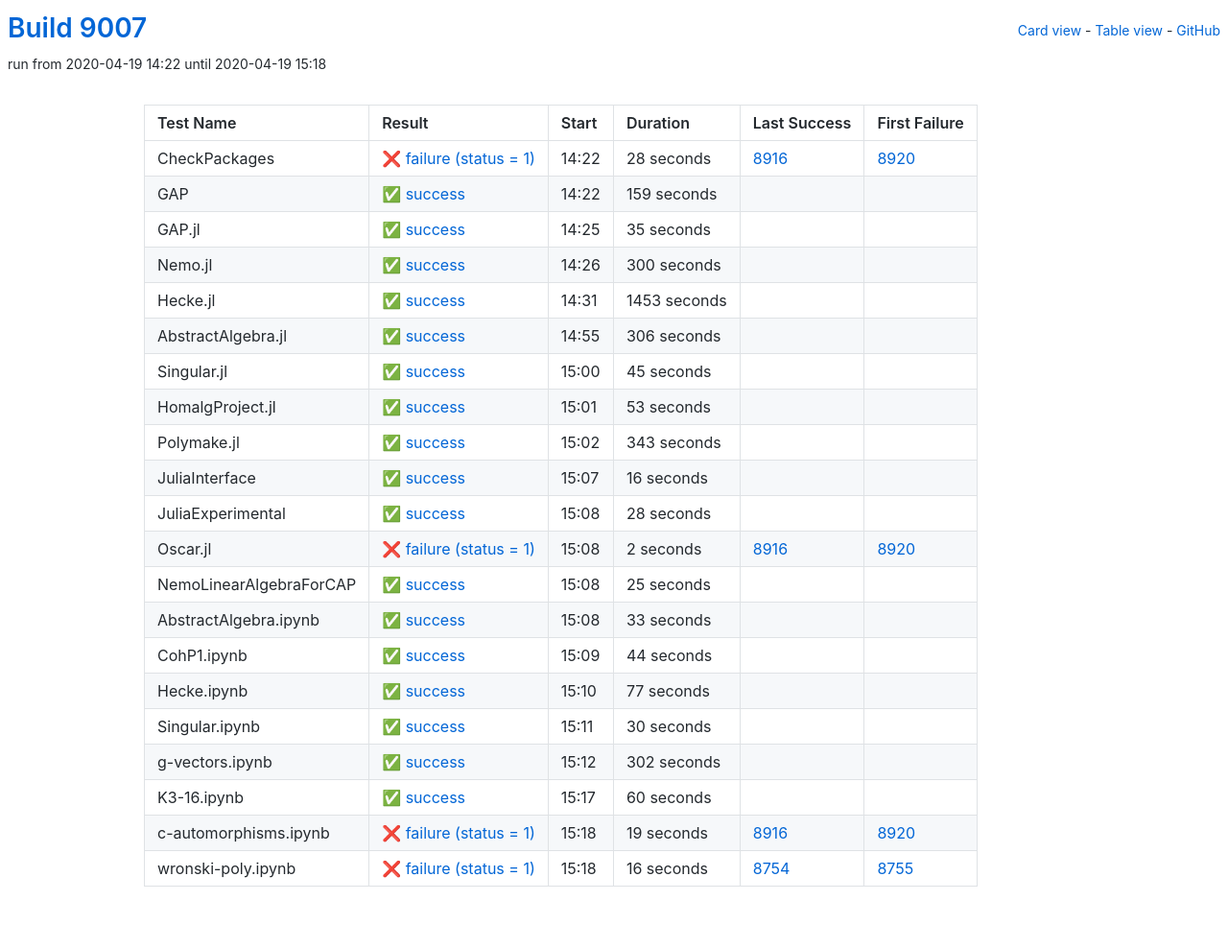
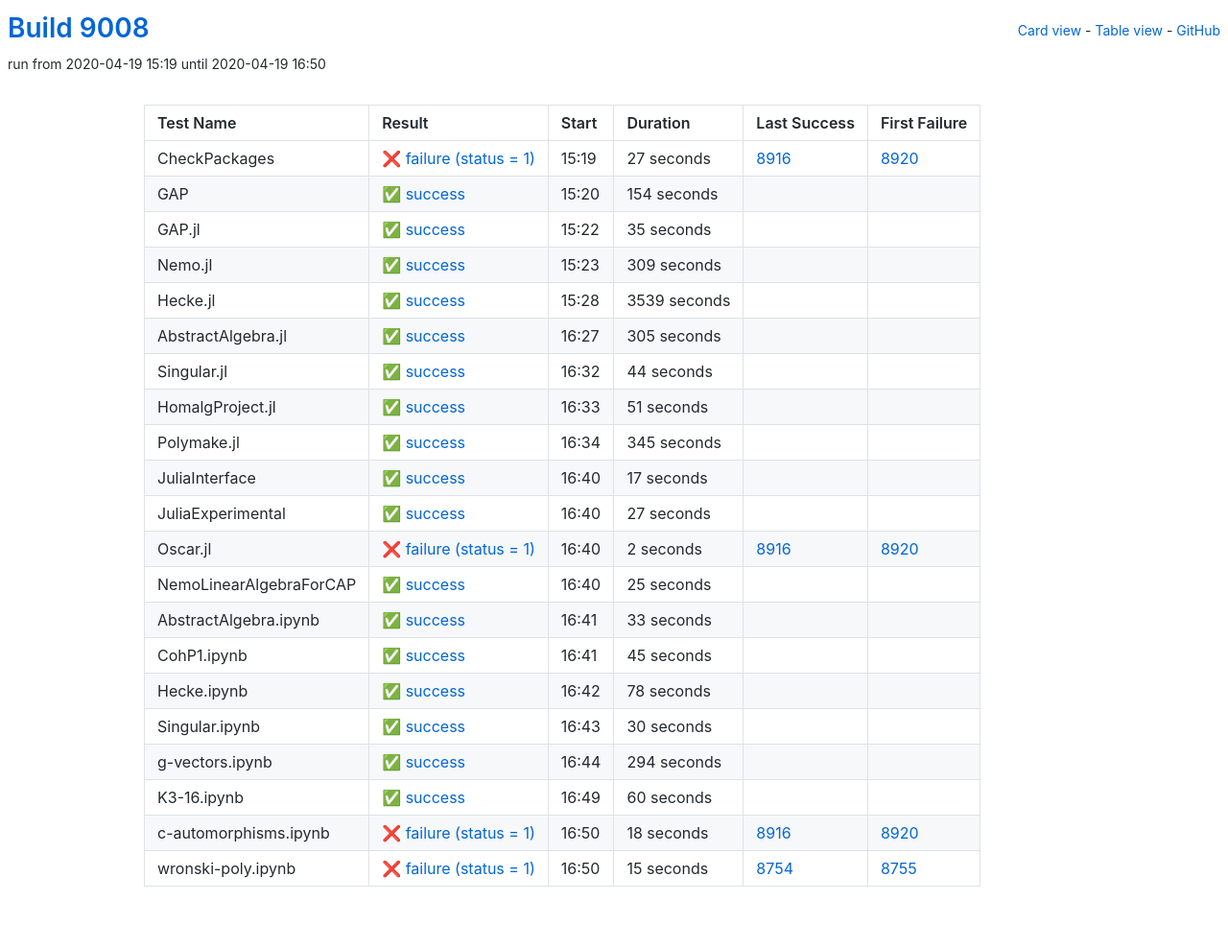
Before and after one commit to oscar-system/oscar-ci-status, a Jekyll site: the page built from table.html, in a window 1280 px wide. Shown: the whole page at 96% size. Built offline with Jekyll 4.4.1, drawn with Linux system fonts in a browser that asks for light colours.

Commit message:
Build 9008

```diff
--- a/_data/ci.yml
+++ b/_data/ci.yml
@@ -1,27 +1,27 @@
-build: 9007
-build_url: https://oscarci.mathematik.uni-kl.de/job/oscar/9007/
+build: 9008
+build_url: https://oscarci.mathematik.uni-kl.de/job/oscar/9008/
 job: oscar
 tests:
-- duration: 28
+- duration: 27
   exitcode: 1
   first_failure: 8920
   first_failure_url: https://oscarci.mathematik.uni-kl.de/job/oscar/8920/
   last_success: 8916
   last_success_url: https://oscarci.mathematik.uni-kl.de/job/oscar/8916/
-  log: https://oscarci.mathematik.uni-kl.de/job/oscar/9007/artifact/logs/build-9007/CheckPackages.log
+  log: https://oscarci.mathematik.uni-kl.de/job/oscar/9008/artifact/logs/build-9008/CheckPackages.log
   name: CheckPackages
-  start: 2020-04-19 14:22
+  start: 2020-04-19 15:19
   status: failure
   success: false
-- duration: 159
+- duration: 154
   exitcode: 0
   first_failure: false
   first_failure_url: null
   last_success: false
   last_success_url: null
-  log: https://oscarci.mathematik.uni-kl.de/job/oscar/9007/artifact/logs/build-9007/GAP.log
+  log: https://oscarci.mathematik.uni-kl.de/job/oscar/9008/artifact/logs/build-9008/GAP.log
   name: GAP
-  start: 2020-04-19 14:22
+  start: 2020-04-19 15:20
   status: success
   success: true
 - duration: 35
@@ -30,42 +30,130 @@ tests:
   first_failure_url: null
   last_success: false
   last_success_url: null
-  log: https://oscarci.mathematik.uni-kl.de/job/oscar/9007/artifact/logs/build-9007/GAP.jl.log
+  log: https://oscarci.mathematik.uni-kl.de/job/oscar/9008/artifact/logs/build-9008/GAP.jl.log
   name: GAP.jl
-  start: 2020-04-19 14:25
+  start: 2020-04-19 15:22
   status: success
   success: true
-- duration: 300
+- duration: 309
   exitcode: 0
   first_failure: false
   first_failure_url: null
   last_success: false
   last_success_url: null
-  log: https://oscarci.mathematik.uni-kl.de/job/oscar/9007/artifact/logs/build-9007/Nemo.jl.log
+  log: https://oscarci.mathematik.uni-kl.de/job/oscar/9008/artifact/logs/build-9008/Nemo.jl.log
   name: Nemo.jl
-  start: 2020-04-19 14:26
+  start: 2020-04-19 15:23
   status: success
   success: true
-- duration: 1453
+- duration: 3539
   exitcode: 0
   first_failure: false
   first_failure_url: null
   last_success: false
   last_success_url: null
-  log: https://oscarci.mathematik.uni-kl.de/job/oscar/9007/artifact/logs/build-9007/Hecke.jl.log
+  log: https://oscarci.mathematik.uni-kl.de/job/oscar/9008/artifact/logs/build-9008/Hecke.jl.log
   name: Hecke.jl
-  start: 2020-04-19 14:31
+  start: 2020-04-19 15:28
   status: success
   success: true
-- duration: 306
+- duration: 305
   exitcode: 0
   first_failure: false
   first_failure_url: null
   last_success: false
   last_success_url: null
-  log: https://oscarci.mathematik.uni-kl.de/job/oscar/9007/artifact/logs/build-9007/AbstractAlgebra.jl.log
+  log: https://oscarci.mathematik.uni-kl.de/job/oscar/9008/artifact/logs/build-9008/AbstractAlgebra.jl.log
   name: AbstractAlgebra.jl
-  start: 2020-04-19 14:55
+  start: 2020-04-19 16:27
+  status: success
+  success: true
+- duration: 44
+  exitcode: 0
+  first_failure: false
+  first_failure_url: null
+  last_success: false
+  last_success_url: null
+  log: https://oscarci.mathematik.uni-kl.de/job/oscar/9008/artifact/logs/build-9008/Singular.jl.log
+  name: Singular.jl
+  start: 2020-04-19 16:32
+  status: success
+  success: true
+- duration: 51
+  exitcode: 0
+  first_failure: false
+  first_failure_url: null
+  last_success: false
+  last_success_url: null
+  log: https://oscarci.mathematik.uni-kl.de/job/oscar/9008/artifact/logs/build-9008/HomalgProject.jl.log
+  name: HomalgProject.jl
+  start: 2020-04-19 16:33
+  status: success
+  success: true
+- duration: 345
+  exitcode: 0
+  first_failure: false
+  first_failure_url: null
+  last_success: false
+  last_success_url: null
+  log: https://oscarci.mathematik.uni-kl.de/job/oscar/9008/artifact/logs/build-9008/Polymake.jl.log
+  name: Polymake.jl
+  start: 2020-04-19 16:34
+  status: success
+  success: true
+- duration: 17
+  exitcode: 0
+  first_failure: false
+  first_failure_url: null
+  last_success: false
+  last_success_url: null
+  log: https://oscarci.mathematik.uni-kl.de/job/oscar/9008/artifact/logs/build-9008/JuliaInterface.log
+  name: JuliaInterface
+  start: 2020-04-19 16:40
+  status: success
+  success: true
+- duration: 27
+  exitcode: 0
+  first_failure: false
+  first_failure_url: null
+  last_success: false
+  last_success_url: null
+  log: https://oscarci.mathematik.uni-kl.de/job/oscar/9008/artifact/logs/build-9008/JuliaExperimental.log
+  name: JuliaExperimental
+  start: 2020-04-19 16:40
+  status: success
+  success: true
+- duration: 2
+  exitcode: 1
+  first_failure: 8920
+  first_failure_url: https://oscarci.mathematik.uni-kl.de/job/oscar/8920/
+  last_success: 8916
+  last_success_url: https://oscarci.mathematik.uni-kl.de/job/oscar/8916/
+  log: https://oscarci.mathematik.uni-kl.de/job/oscar/9008/artifact/logs/build-9008/Oscar.jl.log
+  name: Oscar.jl
+  start: 2020-04-19 16:40
+  status: failure
+  success: false
+- duration: 25
+  exitcode: 0
+  first_failure: false
+  first_failure_url: null
+  last_success: false
+  last_success_url: null
+  log: https://oscarci.mathematik.uni-kl.de/job/oscar/9008/artifact/logs/build-9008/NemoLinearAlgebraForCAP.log
+  name: NemoLinearAlgebraForCAP
+  start: 2020-04-19 16:40
+  status: success
+  success: true
+- duration: 33
+  exitcode: 0
+  first_failure: false
+  first_failure_url: null
+  last_success: false
+  last_success_url: null
+  log: https://oscarci.mathematik.uni-kl.de/job/oscar/9008/artifact/logs/build-9008/AbstractAlgebra.ipynb.log
+  name: AbstractAlgebra.ipynb
+  start: 2020-04-19 16:41
   status: success
   success: true
 - duration: 45
@@ -74,108 +162,20 @@ tests:
   first_failure_url: null
   last_success: false
   last_success_url: null
-  log: https://oscarci.mathematik.uni-kl.de/job/oscar/9007/artifact/logs/build-9007/Singular.jl.log
-  name: Singular.jl
-  start: 2020-04-19 15:00
+  log: https://oscarci.mathematik.uni-kl.de/job/oscar/9008/artifact/logs/build-9008/CohP1.ipynb.log
+  name: CohP1.ipynb
+  start: 2020-04-19 16:41
   status: success
   success: true
-- duration: 53
+- duration: 78
   exitcode: 0
   first_failure: false
   first_failure_url: null
   last_success: false
   last_success_url: null
-  log: https://oscarci.mathematik.uni-kl.de/job/oscar/9007/artifact/logs/build-9007/HomalgProject.jl.log
-  name: HomalgProject.jl
-  start: 2020-04-19 15:01
-  status: success
-  success: true
-- duration: 343
-  exitcode: 0
-  first_failure: false
-  first_failure_url: null
-  last_success: false
-  last_success_url: null
-  log: https://oscarci.mathematik.uni-kl.de/job/oscar/9007/artifact/logs/build-9007/Polymake.jl.log
-  name: Polymake.jl
-  start: 2020-04-19 15:02
-  status: success
-  success: true
-- duration: 16
-  exitcode: 0
-  first_failure: false
-  first_failure_url: null
-  last_success: false
-  last_success_url: null
-  log: https://oscarci.mathematik.uni-kl.de/job/oscar/9007/artifact/logs/build-9007/JuliaInterface.log
-  name: JuliaInterface
-  start: 2020-04-19 15:07
-  status: success
-  success: true
-- duration: 28
-  exitcode: 0
-  first_failure: false
-  first_failure_url: null
-  last_success: false
-  last_success_url: null
-  log: https://oscarci.mathematik.uni-kl.de/job/oscar/9007/artifact/logs/build-9007/JuliaExperimental.log
-  name: JuliaExperimental
-  start: 2020-04-19 15:08
-  status: success
-  success: true
-- duration: 2
-  exitcode: 1
-  first_failure: 8920
-  first_failure_url: https://oscarci.mathematik.uni-kl.de/job/oscar/8920/
-  last_success: 8916
-  last_success_url: https://oscarci.mathematik.uni-kl.de/job/oscar/8916/
-  log: https://oscarci.mathematik.uni-kl.de/job/oscar/9007/artifact/logs/build-9007/Oscar.jl.log
-  name: Oscar.jl
-  start: 2020-04-19 15:08
-  status: failure
-  success: false
-- duration: 25
-  exitcode: 0
-  first_failure: false
-  first_failure_url: null
-  last_success: false
-  last_success_url: null
-  log: https://oscarci.mathematik.uni-kl.de/job/oscar/9007/artifact/logs/build-9007/NemoLinearAlgebraForCAP.log
-  name: NemoLinearAlgebraForCAP
-  start: 2020-04-19 15:08
-  status: success
-  success: true
-- duration: 33
-  exitcode: 0
-  first_failure: false
-  first_failure_url: null
-  last_success: false
-  last_success_url: null
-  log: https://oscarci.mathematik.uni-kl.de/job/oscar/9007/artifact/logs/build-9007/AbstractAlgebra.ipynb.log
-  name: AbstractAlgebra.ipynb
-  start: 2020-04-19 15:08
-  status: success
-  success: true
-- duration: 44
-  exitcode: 0
-  first_failure: false
-  first_failure_url: null
-  last_success: false
-  last_success_url: null
-  log: https://oscarci.mathematik.uni-kl.de/job/oscar/9007/artifact/logs/build-9007/CohP1.ipynb.log
-  name: CohP1.ipynb
-  start: 2020-04-19 15:09
-  status: success
-  success: true
-- duration: 77
-  exitcode: 0
-  first_failure: false
-  first_failure_url: null
-  last_success: false
-  last_success_url: null
-  log: https://oscarci.mathematik.uni-kl.de/job/oscar/9007/artifact/logs/build-9007/Hecke.ipynb.log
+  log: https://oscarci.mathematik.uni-kl.de/job/oscar/9008/artifact/logs/build-9008/Hecke.ipynb.log
   name: Hecke.ipynb
-  start: 2020-04-19 15:10
+  start: 2020-04-19 16:42
   status: success
   success: true
 - duration: 30
@@ -184,20 +184,20 @@ tests:
   first_failure_url: null
   last_success: false
   last_success_url: null
-  log: https://oscarci.mathematik.uni-kl.de/job/oscar/9007/artifact/logs/build-9007/Singular.ipynb.log
+  log: https://oscarci.mathematik.uni-kl.de/job/oscar/9008/artifact/logs/build-9008/Singular.ipynb.log
   name: Singular.ipynb
-  start: 2020-04-19 15:11
+  start: 2020-04-19 16:43
   status: success
   success: true
-- duration: 302
+- duration: 294
   exitcode: 0
   first_failure: false
   first_failure_url: null
   last_success: false
   last_success_url: null
-  log: https://oscarci.mathematik.uni-kl.de/job/oscar/9007/artifact/logs/build-9007/g-vectors.ipynb.log
+  log: https://oscarci.mathematik.uni-kl.de/job/oscar/9008/artifact/logs/build-9008/g-vectors.ipynb.log
   name: g-vectors.ipynb
-  start: 2020-04-19 15:12
+  start: 2020-04-19 16:44
   status: success
   success: true
 - duration: 60
@@ -206,30 +206,30 @@ tests:
   first_failure_url: null
   last_success: false
   last_success_url: null
-  log: https://oscarci.mathematik.uni-kl.de/job/oscar/9007/artifact/logs/build-9007/K3-16.ipynb.log
+  log: https://oscarci.mathematik.uni-kl.de/job/oscar/9008/artifact/logs/build-9008/K3-16.ipynb.log
   name: K3-16.ipynb
-  start: 2020-04-19 15:17
+  start: 2020-04-19 16:49
   status: success
   success: true
-- duration: 19
+- duration: 18
   exitcode: 1
   first_failure: 8920
   first_failure_url: https://oscarci.mathematik.uni-kl.de/job/oscar/8920/
   last_success: 8916
   last_success_url: https://oscarci.mathematik.uni-kl.de/job/oscar/8916/
-  log: https://oscarci.mathematik.uni-kl.de/job/oscar/9007/artifact/logs/build-9007/c-automorphisms.ipynb.log
+  log: https://oscarci.mathematik.uni-kl.de/job/oscar/9008/artifact/logs/build-9008/c-automorphisms.ipynb.log
   name: c-automorphisms.ipynb
-  start: 2020-04-19 15:18
+  start: 2020-04-19 16:50
   status: failure
   success: false
-- duration: 16
+- duration: 15
   exitcode: 1
   first_failure: 8755
   first_failure_url: https://oscarci.mathematik.uni-kl.de/job/oscar/8755/
   last_success: 8754
   last_success_url: https://oscarci.mathematik.uni-kl.de/job/oscar/8754/
-  log: https://oscarci.mathematik.uni-kl.de/job/oscar/9007/artifact/logs/build-9007/wronski-poly.ipynb.log
+  log: https://oscarci.mathematik.uni-kl.de/job/oscar/9008/artifact/logs/build-9008/wronski-poly.ipynb.log
   name: wronski-poly.ipynb
-  start: 2020-04-19 15:18
+  start: 2020-04-19 16:50
   status: failure
   success: false
```
Also changed, not shown: README.md.
